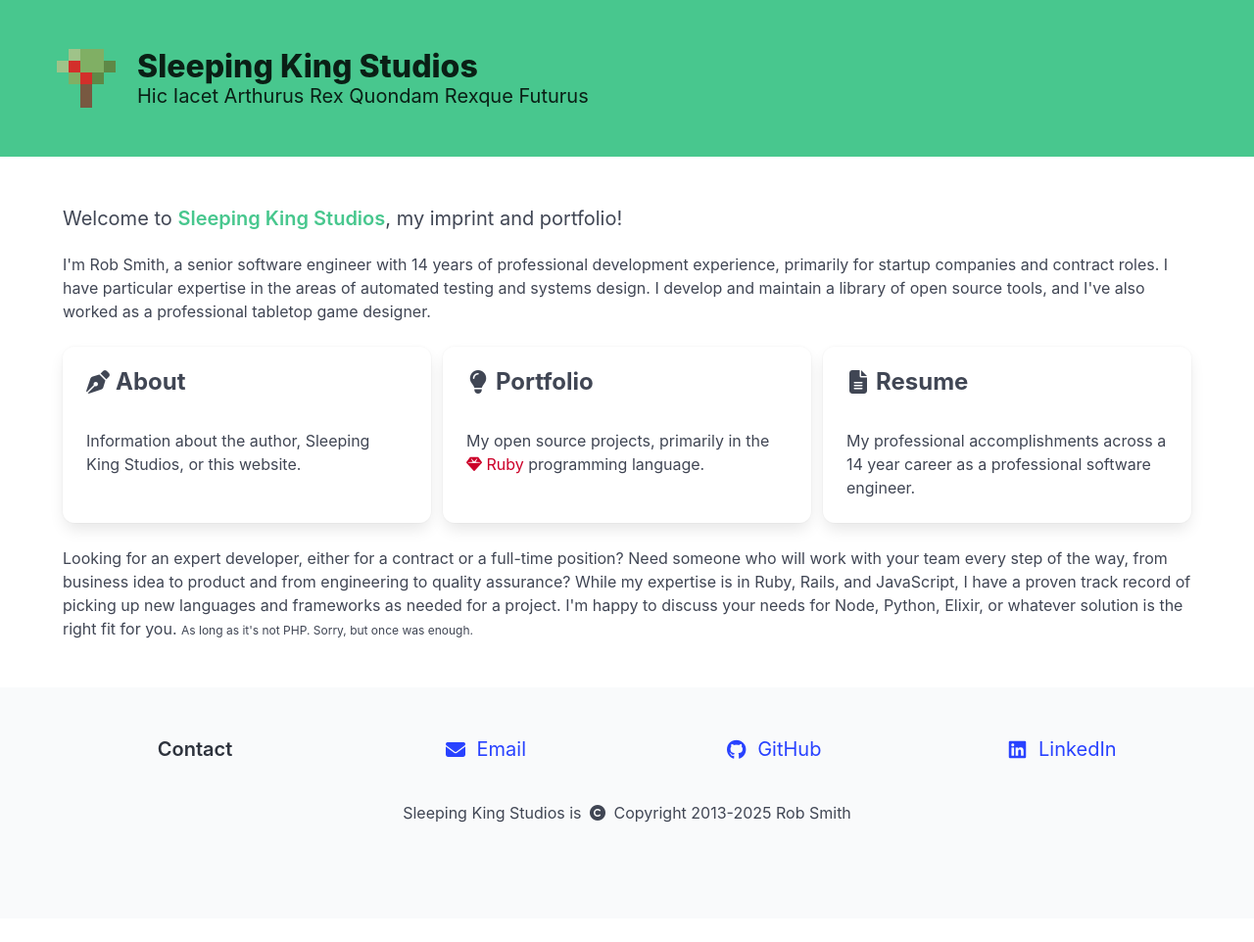
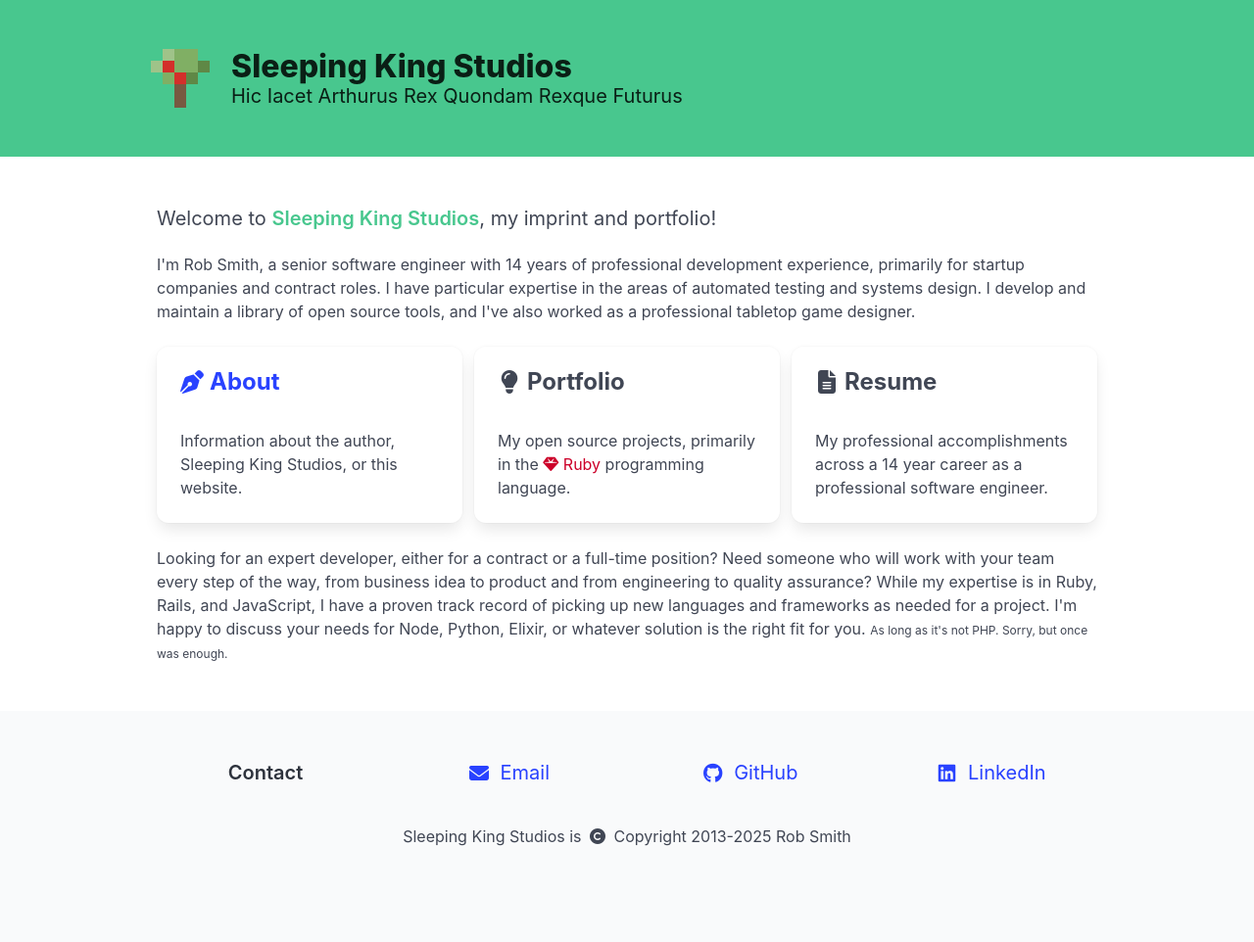
Before and after one commit to sleepingkingstudios/sleepingkingstudios.github.io, a Jekyll site: the page built from index.md, in a window 1280 px wide. Shown: the whole page at 98% size. Built offline with Jekyll 4.4.1, drawn with Linux system fonts in a browser that asks for light colours; before the commit the page ends 938 px from its top, so only the background shows below that.

Commit message:
Implement Basic layout.

```diff
--- a/_includes/pages/footer.md
+++ b/_includes/pages/footer.md
@@ -1,6 +1,20 @@
-<footer class="mt-auto">
+<footer>
+  {% if page.breadcrumbs %}
+  <div class="section">
+    <div class="container is-max-desktop">
+      <nav class="breadcrumb" aria-label="breadcrumbs">
+        <ul>
+          {% for breadcrumb in page.breadcrumbs %}
+            <li>{% if breadcrumb.url %}<a href="{{site.baseurl}}{{breadcrumb.url}}">{{ breadcrumb.label }}</a>{% else %}{{ breadcrumb.label }}{% endif %}</li>
+          {% endfor %}
+        </ul>
+      </nav>
+    </div>
+  </div>
+  {% endif %}
+
   <div class="footer">
-    <div class="container">
+    <div class="container is-max-desktop">
       <div class="columns has-text-centered is-size-5 mb-5">
         <div class="column">
           <strong>Contact</strong>
--- a/_includes/pages/main.md
+++ b/_includes/pages/main.md
@@ -1,5 +1,5 @@
 <main class="section" style="flex: 1;">
-  <div class="container content">
+  <div class="container is-max-desktop content">
     {{ content }}
   </div>
 </main>
--- a/_layouts/hero.html
+++ b/_layouts/hero.html
@@ -1,10 +1,10 @@
 ---
-layout: 'default'
+layout: default
 ---
 
 <header class="hero is-success">
   <div class="hero-body">
-    <div class="container level">
+    <div class="container is-max-desktop level">
       <div class="level-left">
         <div class="level-item is-relative">
           <figure class="image is-64x64" style="left: -0.5rem;">
--- a/index.md
+++ b/index.md
@@ -16,7 +16,7 @@ layout: hero
       {% capture card_body %}<p>
         Information about the author, Sleeping King Studios, or this website.
       </p>{% endcapture %}
-      {% include card.md icon="pen-nib" label="About" body=card_body %}
+      {% include card.md icon="pen-nib" label="About" url="/about" body=card_body %}
     </div>
     <div class="cell is-flex-tablet">
       {% capture card_body %}<p>
```
Also changed, not shown: _layouts/basic.md (added, +39 -0 lines).
